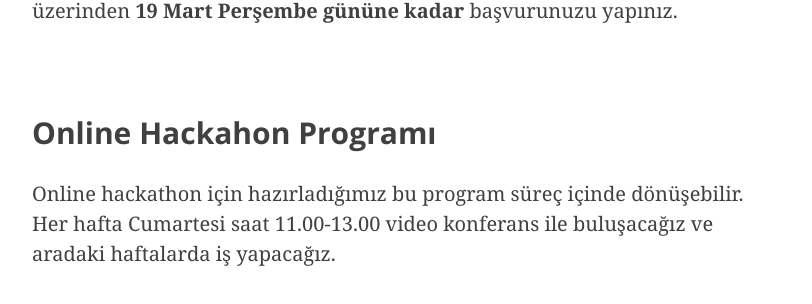
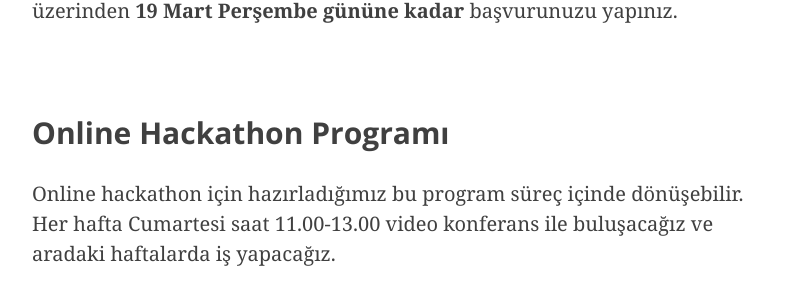
Before and after one commit to graphcommons/hackathons, a Jekyll site: the page built from _posts/2020-03-16-veri-musterekleri-online.md, in a window 1280 px wide and 900 px high, scrolled down 2013 px. Shown: the part 148-452 px from the top of the window, without its empty margins (233-1045 px from the left). Built offline with Jekyll 4.4.1, drawn with Linux system fonts in a browser that asks for light colours; nearby versions of some CDN libraries.

Commit message:
text update

```diff
--- a/_posts/2020-03-16-veri-musterekleri-online.md
+++ b/_posts/2020-03-16-veri-musterekleri-online.md
@@ -48,7 +48,7 @@ Hackathon başvurusu henüz yapmadıysanız, öncelikle **[başvuru sayfası](/h
 
 <a name="program"></a>
 
-## Online Hackahon Programı
+## Online Hackathon Programı
 <p></p>
 
 Online hackathon için hazırladığımız bu program süreç içinde dönüşebilir. Her hafta Cumartesi saat 11.00-13.00 video konferans ile buluşacağız ve aradaki haftalarda iş yapacağız.
```
